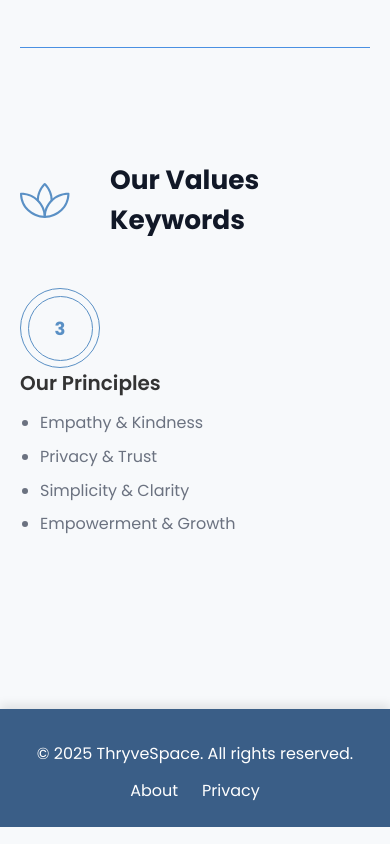
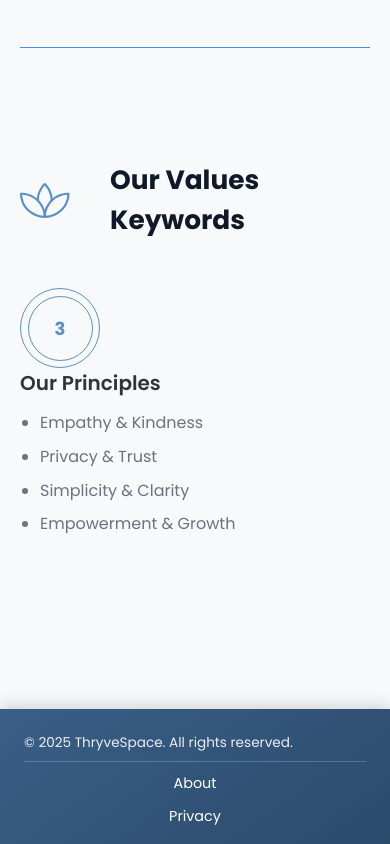
Before and after one commit to ProjectHireReady/ThryveSpace, a React (Vite) app in the folder frontend/: page /about in a window 390 px wide. Shown: the part 1792-2636 px from the top of the page. Built offline with nearby package versions, Linux system fonts and the light colour scheme; no server answers.

Commit message:
style(footer): refine footer styling and make fully responsive

```diff
--- a/frontend/src/components/Footer.css
+++ b/frontend/src/components/Footer.css
@@ -1,37 +1,89 @@
 .site-footer {
-  background-color: #3A5E87; /* Deep blue */
+  background: linear-gradient(145deg, #3A5E87, #2b4b6b);
   color: white;
-  padding: 1.5rem 2rem;
-  text-align: center;
-  box-shadow: 0 -4px 10px rgba(0, 0, 0, 0.1);
+  padding: clamp(1rem, 2vw, 2rem) clamp(1rem, 4vw, 3rem);
+  box-shadow: 0 -4px 15px rgba(0, 0, 0, 0.15);
 }
 
 .footer-container {
   max-width: 900px;
   margin: 0 auto;
+  padding: 0 clamp(0.5rem, 2vw, 1rem);
 }
 
 .footer-text {
   margin: 0.5rem 0;
-  font-size: 1rem;
+  font-size: clamp(0.9rem, 1.5vw, 1rem);
+  opacity: 0.9;
+  word-wrap: break-word;
+}
+
+.footer-divider {
+  height: 1px;
+  background: rgba(255, 255, 255, 0.2);
+  margin: clamp(0.5rem, 1vw, 1rem) 0;
+  border: none;
 }
 
 .footer-links {
   list-style: none;
   display: flex;
   justify-content: center;
-  gap: 1.5rem;
-  margin-top: 0.75rem;
-  /* margin-bottom : 0.75rem; */
+  flex-wrap: wrap;
+  gap: clamp(0.5rem, 2vw, 1.5rem);
+  margin-top: clamp(0.5rem, 1vw, 0.75rem);
+  padding: 0;
 }
 
 .footer-links a {
   color: white;
   text-decoration: none;
   font-weight: 500;
-  transition: color 0.3s ease;
+  position: relative;
+  transition: all 0.3s ease;
+  font-size: clamp(0.9rem, 1.3vw, 1rem);
+}
+
+.footer-links a::after {
+  content: '';
+  position: absolute;
+  width: 0%;
+  height: 2px;
+  left: 0;
+  bottom: -2px;
+  background: white;
+  transition: width 0.3s ease;
+}
+
+.footer-links a:hover::after {
+  width: 100%;
 }
 
 .footer-links a:hover {
-  color: #000000; /* deep black on hover */
+  color: #F2A38B;
 }
+
+/* Tablet adjustments */
+@media (max-width: 768px) {
+  .footer-text {
+    font-size: clamp(0.88rem, 1.8vw, 0.98rem);
+  }
+  .footer-links {
+    gap: clamp(0.5rem, 2vw, 1rem);
+  }
+}
+
+/* Mobile adjustments */
+@media (max-width: 500px) {
+  .footer-links {
+    flex-direction: column;
+    gap: 0.5rem;
+    align-items: center;
+  }
+  .site-footer {
+    padding: clamp(1rem, 3vw, 1.5rem) clamp(1rem, 3vw, 1.5rem);
+  }
+  .footer-text {
+    font-size: clamp(0.85rem, 2vw, 0.95rem);
+  }
+}
--- a/frontend/src/components/Footer.jsx
+++ b/frontend/src/components/Footer.jsx
@@ -6,6 +6,7 @@ function Footer() {
     <footer className="site-footer">
       <div className="footer-container">
         <p className="footer-text">© 2025 ThryveSpace. All rights reserved.</p>
+        <hr className="footer-divider" />
         <ul className="footer-links">
           <li><Link to="/about">About</Link></li>
           <li><Link to="/privacy">Privacy</Link></li>
```
